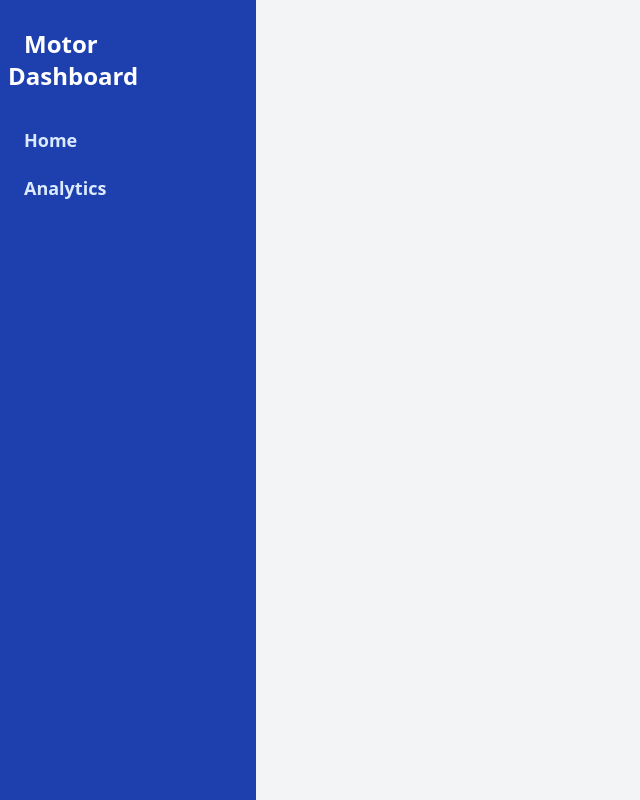
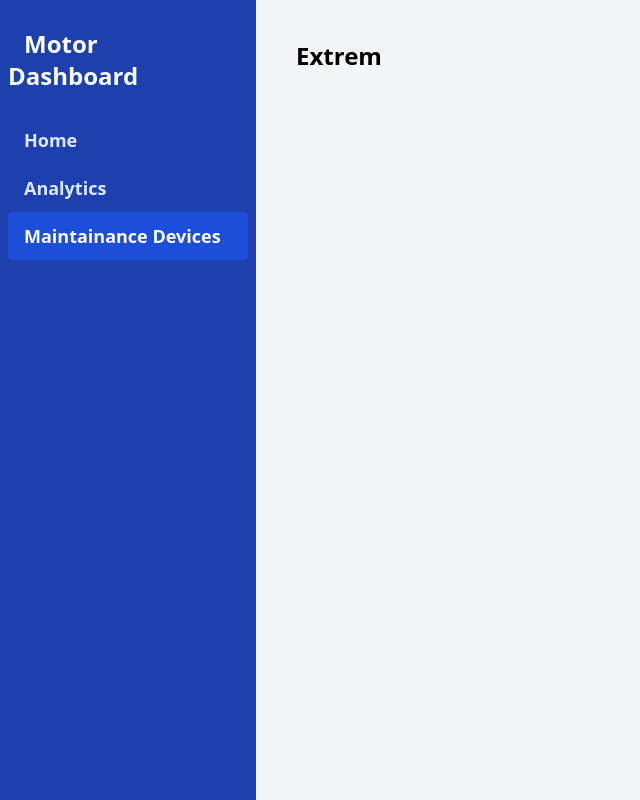
Before and after one commit to SakshiNavale12/PowerSuraksha, a React (Vite) app in the folder frontend/: page /extrem in a window 1280 px wide. Shown: the whole page, without its empty margins (0-640 px from the left). Built offline with nearby package versions, Linux system fonts and the light colour scheme.

Commit message:
component for extrem

```diff
--- a/frontend/src/App.tsx
+++ b/frontend/src/App.tsx
@@ -2,6 +2,7 @@ import { Routes, Route } from 'react-router-dom';
 import Sidebar from './components/device/Sidebar';
 import HomePage from './components/device/HomePage';
 import AnalyticsPage from './components/device/AnalyticsPage';
+import Extrem from './components/Extrem/Extrem';
 
 function App() {
   return (
@@ -11,6 +12,7 @@ function App() {
         <Routes>
           <Route path="/" element={<HomePage />} />
           <Route path="/analytics" element={<AnalyticsPage />} />
+          <Route path="/extrem" element={<Extrem />} />
         </Routes>
       </main>
     </div>
--- /dev/null
+++ b/frontend/src/components/Extrem/Extrem.tsx
@@ -0,0 +1,9 @@
+
+
+const Extrem = () => {
+  return (
+    <div>Extrem</div>
+  )
+}
+
+export default Extrem
--- a/frontend/src/components/device/Sidebar.tsx
+++ b/frontend/src/components/device/Sidebar.tsx
@@ -20,6 +20,12 @@ export default function Sidebar() {
         >
           Analytics
         </NavLink>
+        <NavLink
+          to="/extrem"
+          className={({ isActive }) => isActive ? `${linkClasses} ${activeLinkClasses}` : linkClasses}
+        >
+          Maintainance Devices
+        </NavLink>
       </nav>
     </div>
   );
```
